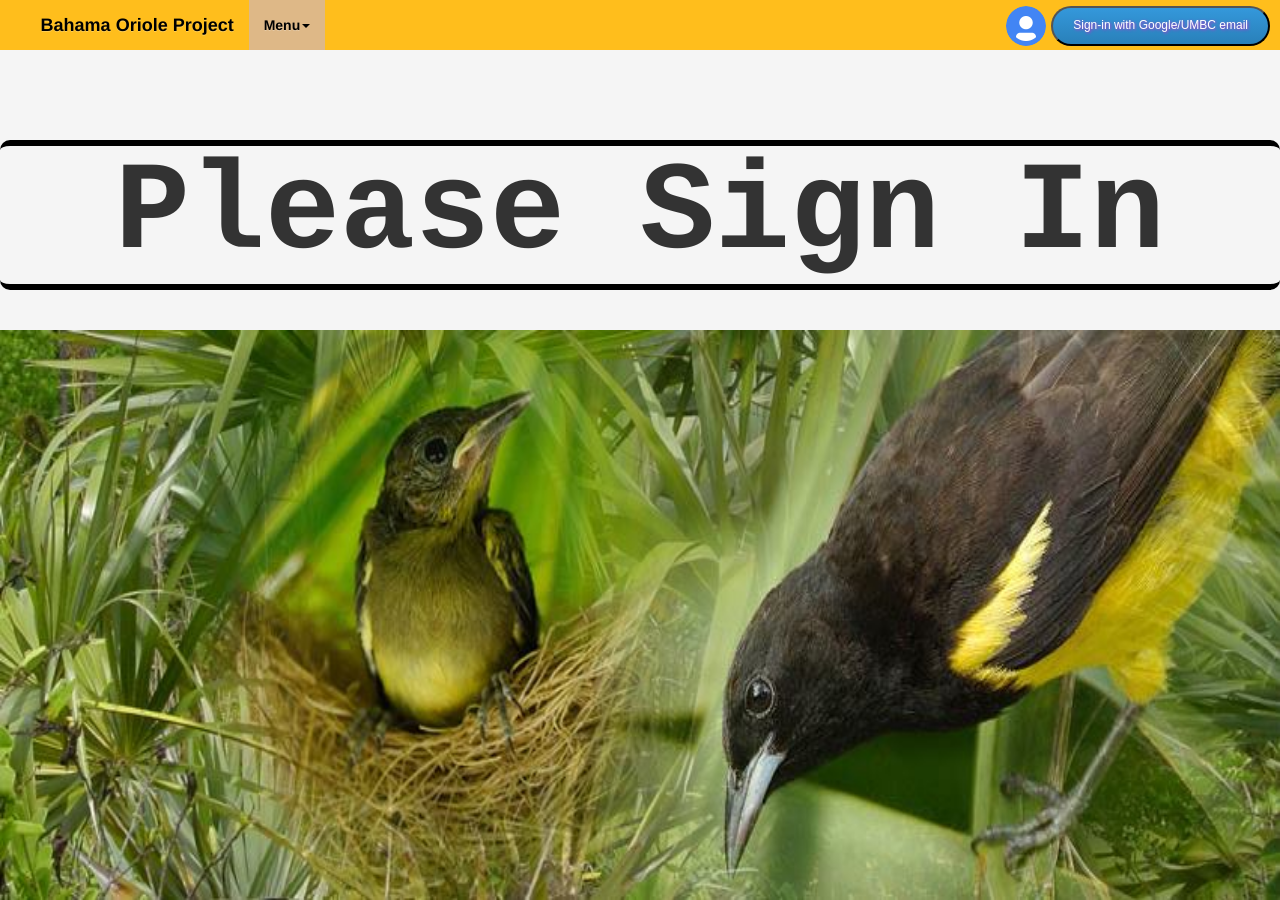
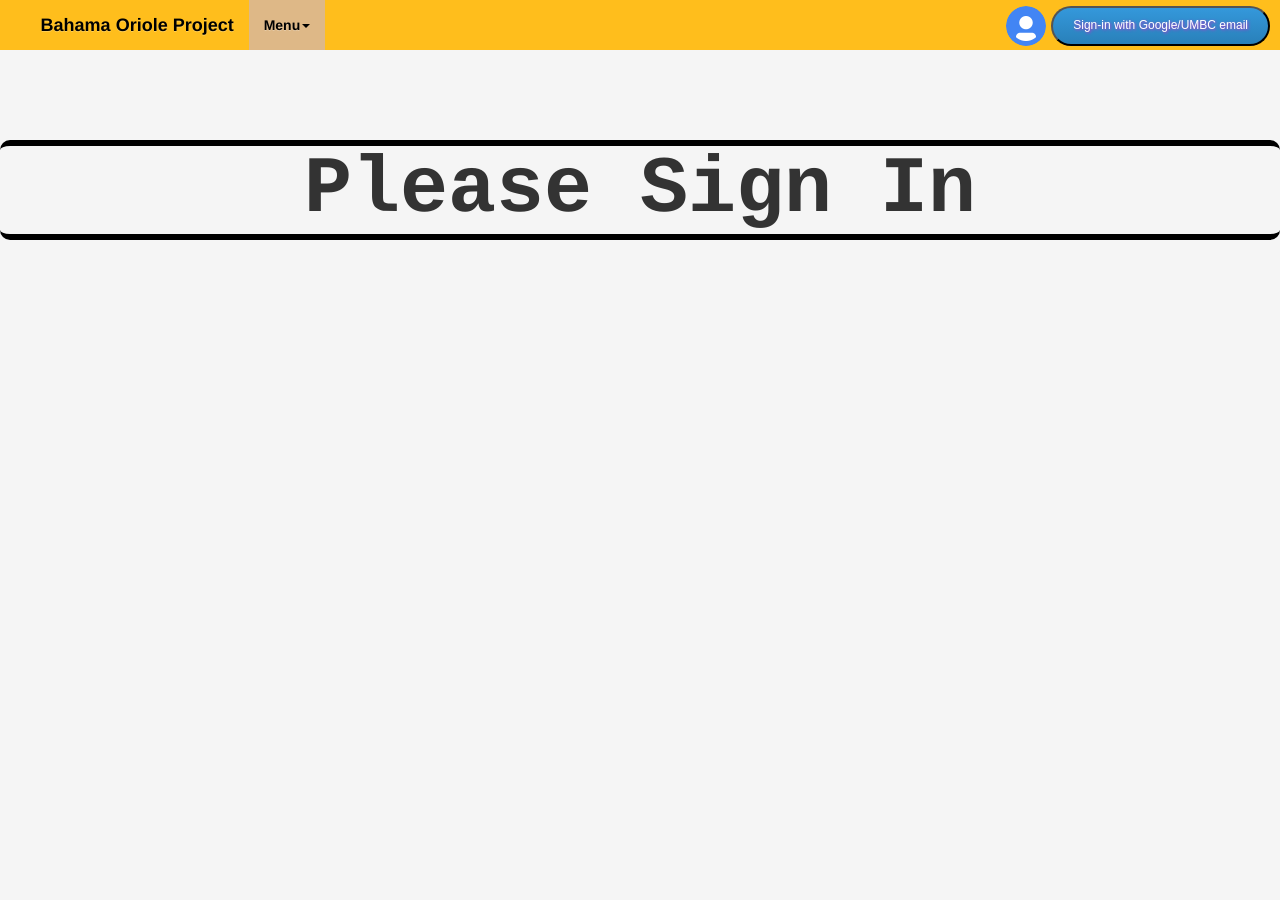
Before and after one commit to rommeltrejo/Bahama-Oriole-Project, a plain HTML site: page public/index.html in a window 1280 px wide. After the commit the page ends 800 px from the top, so only its background shows below. Drawn offline with nearby package versions, Linux system fonts and the light colour scheme; no server answers.

Commit message:
style update

```diff
--- a/public/index.html
+++ b/public/index.html
@@ -85,7 +85,7 @@
 </header>
 <div id="log_in_block">
     <h1 id=greeting_message>Please Sign In</h1>
-    <img src="/images/bahamaoriole.png" id="image1"></img>
+    <!--<img src="/images/bahamaoriole.png" id="image1"></img>-->
 </div>
       <br>
 <div style="display: none" id="submit_form">
--- a/public/styles/main.css
+++ b/public/styles/main.css
@@ -1,12 +1,18 @@
+
 
 html, body {
   font-family: 'Roboto', 'Helvetica', sans-serif;
   background-color:#f5f5f5 !important
 }
+
+#log_in_block{
+    height: 500px;
+    width: 100%;
+}
  h1{
      color: black;
      font-weight: bold !important;
-     font-size: 125px !important;
+     font-size: 80px !important;
      font-family: courier !important;
      text-align: center;
      position: relative;
@@ -22,8 +28,8 @@ html, body {
 #image1{
     position: relative;
     top: 100px;
-    width: 100%;
-    height: 570px;
+    width: 500px;
+    height: 500px;
 }
 
 #leuser-container {
```
